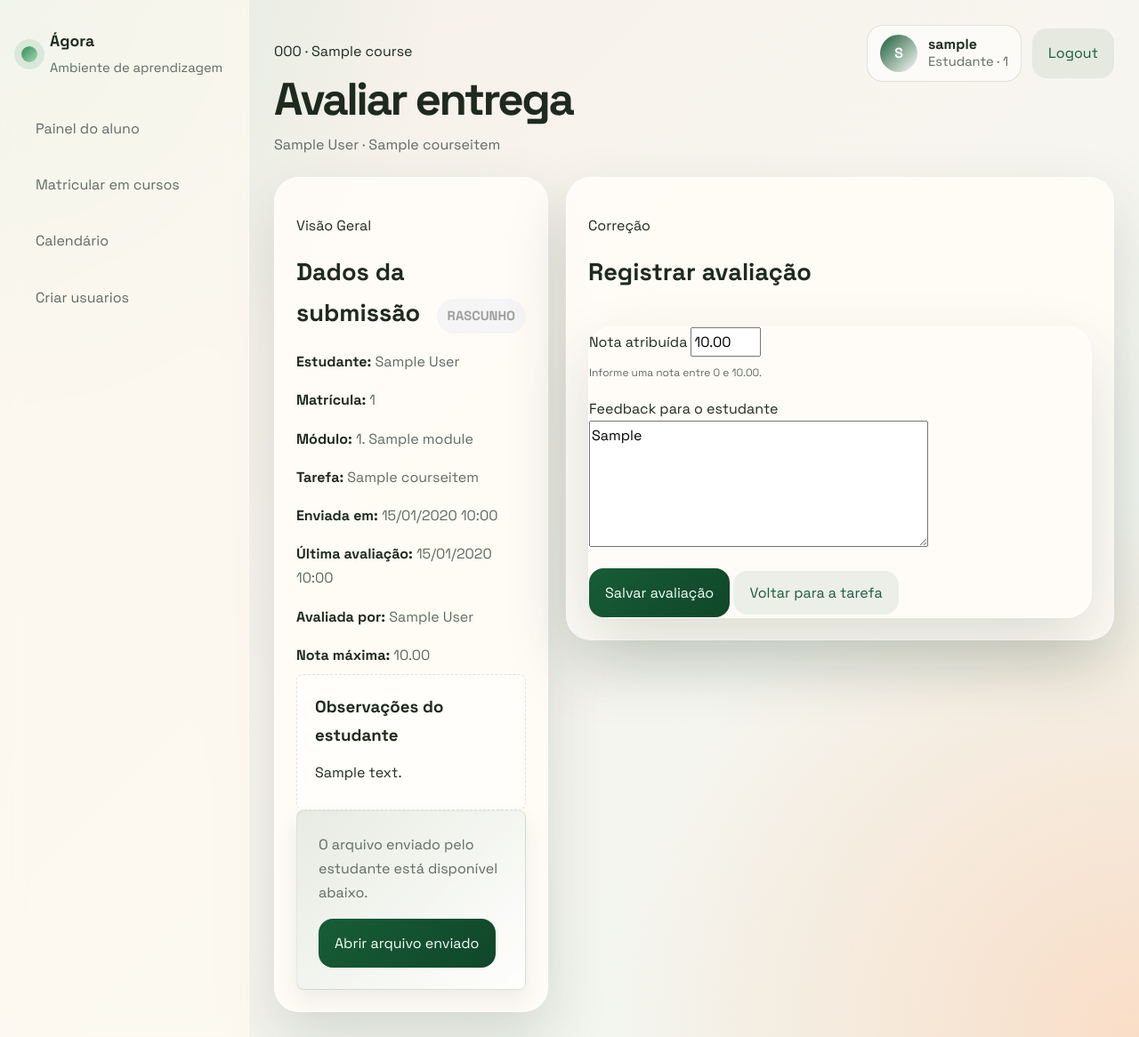
After one commit to luishgh/tp_es, a Django app: page /submissoes/1/avaliar/ in a window 1280 px wide. The commit adds this page. Shown: the whole page at 89% size. Run offline with Django 4.2, Linux system fonts and the light colour scheme; a user stored in the database is signed in; tables that the repository leaves empty hold one stand-in row (values such as "Sample post").

Commit message:
Submission review page

```diff
--- a/agora/forms.py
+++ b/agora/forms.py
@@ -349,6 +349,43 @@ class AssignmentSubmissionForm(forms.ModelForm):
         return cleaned_data
 
 
+class SubmissionReviewForm(forms.ModelForm):
+    class Meta:
+        model = Submission
+        fields = ['score', 'feedback']
+        labels = {
+            'score': 'Nota atribuída',
+            'feedback': 'Feedback para o estudante',
+        }
+        widgets = {
+            'feedback': forms.Textarea(attrs={'rows': 5, 'placeholder': 'Escreva comentários sobre a entrega, pontos fortes e o que pode melhorar.'}),
+        }
+
+    def __init__(self, *args, **kwargs):
+        self.assignment = kwargs.pop('assignment', None)
+        super().__init__(*args, **kwargs)
+        self.fields['score'].required = True
+        self.fields['score'].widget.attrs.update({
+            'min': 0,
+            'step': '0.01',
+        })
+
+        if self.assignment and self.assignment.max_score is not None:
+            self.fields['score'].widget.attrs['max'] = self.assignment.max_score
+            self.fields['score'].help_text = f'Informe uma nota entre 0 e {self.assignment.max_score}.'
+
+    def clean_score(self):
+        score = self.cleaned_data.get('score')
+        if score is None:
+            raise forms.ValidationError('Informe a nota da entrega.')
+
+        if self.assignment and self.assignment.max_score is not None and score > self.assignment.max_score:
+            raise forms.ValidationError(
+                f'A nota não pode ser maior que {self.assignment.max_score}.'
+            )
+        return score
+
+
 class ForumMessageForm(forms.ModelForm):
     class Meta:
         model = ForumMessage
--- a/agora/static/agora/css/course_item_detail.css
+++ b/agora/static/agora/css/course_item_detail.css
@@ -29,6 +29,13 @@
 .detail-form {
     display: grid;
     gap: var(--size-4);
+}
+
+.field-help {
+    display: block;
+    margin-top: var(--size-2);
+    color: var(--text-3);
+    font-size: var(--font-size-0);
 }
 
 .submission-summary {
--- a/agora/templates/agora/course_item_detail.html
+++ b/agora/templates/agora/course_item_detail.html
@@ -181,6 +181,7 @@
                     {% if submissions %}
                         <div class="activity-list">
                             {% for submission in submissions %}
+                                <a class="activity-card-link" href="{% url 'agora:submission_review' submission.id %}" aria-label="Avaliar entrega de {{ submission.student_name }}">
                                     <article class="activity-card">
                                         <div class="activity-head">
                                             <strong>{{ submission.student_name }}</strong>
@@ -190,11 +191,13 @@
                                             {% if submission.submitted_at %}
                                                 <span>Enviado em: {{ submission.submitted_at|date:"d/m/Y H:i" }}</span>
                                             {% endif %}
-                                        {% if submission.score %}
+                                            {% if submission.score|default_if_none:"" != "" %}
                                                 <span>Nota: {{ submission.score }}</span>
                                             {% endif %}
                                         </div>
+                                        <p>{% if submission.is_reviewed %}Abrir correção e atualizar avaliação.{% else %}Abrir entrega para corrigir e registrar a nota.{% endif %}</p>
                                     </article>
+                                </a>
                             {% endfor %}
                         </div>
                     {% else %}
--- /dev/null
+++ b/agora/templates/agora/submission_review.html
@@ -0,0 +1,114 @@
+{% extends 'agora/layout.html' %}
+{% load static %}
+
+{% block title %}Avaliar Entrega | {{ assignment.title }} | Ágora{% endblock %}
+{% block stylesheet %}
+    <link rel="stylesheet" href="{% static 'agora/css/course_detail.css' %}">
+    <link rel="stylesheet" href="{% static 'agora/css/course_item_detail.css' %}">
+{% endblock %}
+
+{% block page_eyebrow %}{{ course.code }} · {{ course.title }}{% endblock %}
+{% block page_title %}Avaliar entrega{% endblock %}
+{% block page_lead %}
+    {{ submission.student.get_full_name|default:submission.student.username }} · {{ assignment.title }}
+{% endblock %}
+
+{% block content %}
+    <section class="content-grid course-item-detail-grid">
+        <section class="panel">
+            <div class="section-head">
+                <div>
+                    <p class="eyebrow">Visão Geral</p>
+                    <h2>Dados da submissão</h2>
+                </div>
+                <span class="status-pill {% if is_reviewed %}accent{% elif submission.status == 'submitted' or submission.status == 'late' %}warning{% else %}neutral{% endif %}">
+                    {{ submission.get_status_display }}
+                </span>
+            </div>
+
+            <div class="course-info">
+                <p><strong>Estudante:</strong> {{ submission.student.get_full_name|default:submission.student.username }}</p>
+                {% if submission.student.profile.academic_id %}
+                    <p><strong>Matrícula:</strong> {{ submission.student.profile.academic_id }}</p>
+                {% endif %}
+                {% if module %}
+                    <p><strong>Módulo:</strong> {{ module.order }}. {{ module.title }}</p>
+                {% endif %}
+                <p><strong>Tarefa:</strong> {{ assignment.title }}</p>
+                {% if submission.submitted_at %}
+                    <p><strong>Enviada em:</strong> {{ submission.submitted_at|date:"d/m/Y H:i" }}</p>
+                {% endif %}
+                {% if submission.graded_at %}
+                    <p><strong>Última avaliação:</strong> {{ submission.graded_at|date:"d/m/Y H:i" }}</p>
+                {% endif %}
+                {% if submission.graded_by %}
+                    <p><strong>Avaliada por:</strong> {{ submission.graded_by.get_full_name|default:submission.graded_by.username }}</p>
+                {% endif %}
+                <p><strong>Nota máxima:</strong> {{ assignment.max_score }}</p>
+            </div>
+
+            {% if submission.content %}
+                <div class="submission-summary">
+                    <h3>Observações do estudante</h3>
+                    <p>{{ submission.content }}</p>
+                </div>
+            {% endif %}
+
+            {% if submission.attachment_file %}
+                <div class="resource-highlight assignment-brief">
+                    <p>O arquivo enviado pelo estudante está disponível abaixo.</p>
+                    <div class="resource-actions">
+                        <a class="primary-button" href="{{ submission.attachment_file.url }}" target="_blank" rel="noreferrer">Abrir arquivo enviado</a>
+                    </div>
+                </div>
+            {% endif %}
+        </section>
+
+        <section class="panel item-focus-panel">
+            <div class="section-head">
+                <div>
+                    <p class="eyebrow">Correção</p>
+                    <h2>{% if is_reviewed %}Atualizar avaliação{% else %}Registrar avaliação{% endif %}</h2>
+                </div>
+            </div>
+
+            {% if is_reviewed %}
+                <div class="resource-highlight assignment-brief">
+                    <p>Esta entrega já foi avaliada. Você pode ajustar a nota e o feedback se precisar.</p>
+                </div>
+            {% endif %}
+
+            <form class="agora-form detail-form" method="post">
+                {% csrf_token %}
+
+                {% for error in form.non_field_errors %}
+                    <span class="field-error form-error-banner">{{ error }}</span>
+                {% endfor %}
+
+                <div class="form-field">
+                    <label for="{{ form.score.id_for_label }}">{{ form.score.label }}</label>
+                    {{ form.score }}
+                    {% if form.score.help_text %}
+                        <small class="field-help">{{ form.score.help_text }}</small>
+                    {% endif %}
+                    {% for error in form.score.errors %}
+                        <span class="field-error">{{ error }}</span>
+                    {% endfor %}
+                </div>
+
+                <div class="form-field">
+                    <label for="{{ form.feedback.id_for_label }}">{{ form.feedback.label }}</label>
+                    {{ form.feedback }}
+                    {% for error in form.feedback.errors %}
+                        <span class="field-error">{{ error }}</span>
+                    {% endfor %}
+                </div>
+
+                <div class="form-actions">
+                    <button class="primary-button" type="submit">{% if is_reviewed %}Atualizar avaliação{% else %}Salvar avaliação{% endif %}</button>
+                    <a class="ghost-button" href="{% url 'agora:course_item_detail' assignment.id %}">Voltar para a tarefa</a>
+                </div>
+            </form>
+        </section>
+    </section>
+{% endblock %}
--- a/agora/urls.py
+++ b/agora/urls.py
@@ -14,6 +14,7 @@ urlpatterns = [
     path('cursos/<int:course_id>/itens/criar/', course_item_create_view, name='course_item_create'),
     path('itens/<int:course_item_id>/', course_item_detail_view, name='course_item_detail'),
     path('itens/<int:course_item_id>/publicar/', publish_course_item_view, name='publish_course_item'),
+    path('submissoes/<int:submission_id>/avaliar/', submission_review_view, name='submission_review'),
     path('cursos/<int:course_id>/solicitar-matricula/', request_enrollment_view, name='request_enrollment'),
     path('matriculas/<int:enrollment_id>/<str:decision>/', enrollment_decision_view, name='enrollment_decision'),
     path('login/', login_view, name='login'),
--- a/agora/views/__init__.py
+++ b/agora/views/__init__.py
@@ -7,6 +7,7 @@ from .course_items import (  # noqa: E402,F401
     course_item_detail_view,
     module_create_view,
     publish_course_item_view,
+    submission_review_view,
 )
 from .admin_views import create_user_view  # noqa: E402,F401
 from .auth import login_view, logout_view  # noqa: E402,F401
--- a/agora/views/course_items.py
+++ b/agora/views/course_items.py
@@ -7,6 +7,7 @@ from django.views.decorators.cache import never_cache
 
 from ..forms import (
     AssignmentSubmissionForm,
+    SubmissionReviewForm,
     AssignmentCreateForm,
     ForumMessageForm,
     ForumCreateForm,
@@ -300,6 +301,7 @@ def course_item_detail_view(request, course_item_id):
                 'status_tone': tone,
                 'submitted_at': submission.submitted_at,
                 'score': submission.score,
+                'is_reviewed': submission.status == Submission.Status.REVIEWED,
             })
     if isinstance(detail, ForumItem):
         forum_messages = list(
@@ -365,6 +367,51 @@ def course_item_detail_view(request, course_item_id):
 
 @never_cache
 @login_required(login_url='agora:login')
+def submission_review_view(request, submission_id):
+    submission = get_object_or_404(
+        Submission.objects.select_related(
+            'assignment',
+            'assignment__course',
+            'assignment__module',
+            'student',
+            'student__profile',
+            'graded_by',
+        ),
+        pk=submission_id,
+    )
+
+    assignment = submission.assignment
+    course = assignment.course
+    if course.teacher_id != request.user.id:
+        messages.error(request, 'Você não tem permissão para avaliar esta entrega.')
+        return redirect('agora:course_item_detail', course_item_id=assignment.id)
+
+    if request.method == 'POST':
+        form = SubmissionReviewForm(request.POST, instance=submission, assignment=assignment)
+        if form.is_valid():
+            reviewed_submission = form.save(commit=False)
+            reviewed_submission.status = Submission.Status.REVIEWED
+            reviewed_submission.graded_by = request.user
+            reviewed_submission.graded_at = timezone.now()
+            reviewed_submission.save()
+            messages.success(request, 'Avaliação salva com sucesso.')
+            return redirect('agora:submission_review', submission_id=submission.id)
+    else:
+        form = SubmissionReviewForm(instance=submission, assignment=assignment)
+
+    context = {
+        'submission': submission,
+        'assignment': assignment,
+        'course': course,
+        'module': assignment.module,
+        'form': form,
+        'is_reviewed': submission.status == Submission.Status.REVIEWED,
+    }
+    return render(request, 'agora/submission_review.html', context)
+
+
+@never_cache
+@login_required(login_url='agora:login')
 def publish_course_item_view(request, course_item_id):
     if request.method != 'POST':
         return redirect('agora:course_item_detail', course_item_id=course_item_id)
```
Also changed, not shown: agora/tests.py (+53 -0 lines). Lines whose indentation alone changed are shown as unchanged.
